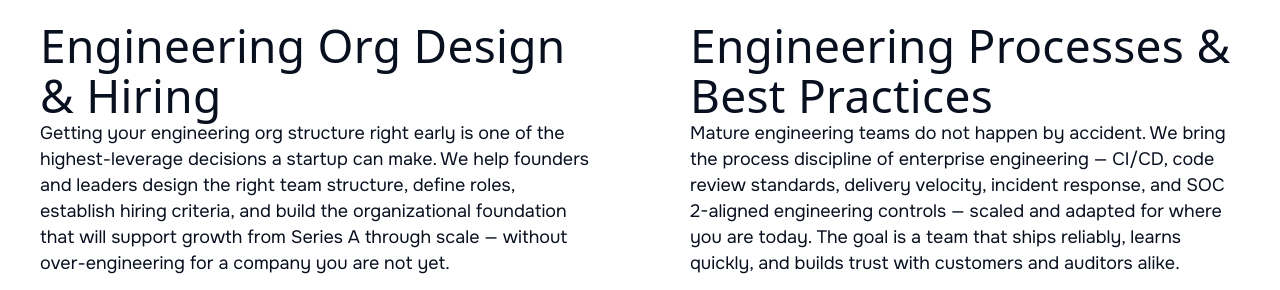
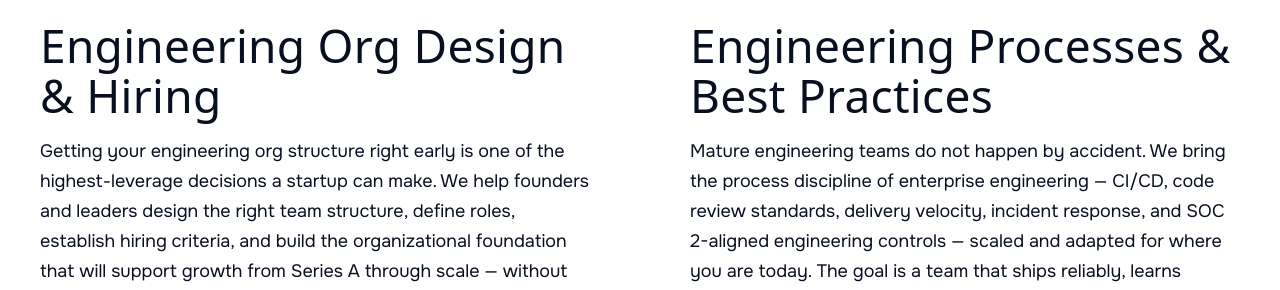
Before and after one commit to GrowthPointTech/gp-website, a website: page services/cto.html in a window 1280 px wide. Shown: the part 2671-2961 px from the top of the page. Drawn offline with Linux system fonts and the light colour scheme; a web font is replaced by a local one.

Commit message:
fix: increase service article card spacing and line-height
- row-gap 20px → 64px for clear card separation
- h3 margin-bottom 0 → 16px between title and body
- p line-height 26px → 30px for readability

Applies to all service pages (CTO, CISO, CHRO).

Co-Authored-By: Claude Sonnet 4.6 <noreply@anthropic.com>

```diff
--- a/css/pages.css
+++ b/css/pages.css
@@ -1505,7 +1505,7 @@ body.isms-modal-open {
   display: grid;
   grid-template-columns: 1fr 1fr;
   column-gap: 100px;
-  row-gap: 20px;
+  row-gap: 64px;
 }
 
 .service-article img {
@@ -1516,13 +1516,13 @@ body.isms-modal-open {
 }
 
 .service-article h3 {
-  margin-bottom: 0;
+  margin-bottom: var(--space-sm);
 }
 
 .service-article p {
   font-size: 18px;
   font-weight: 400;
-  line-height: 26px;
+  line-height: 30px;
   color: var(--gp-rich-black);
   margin-bottom: 0;
 }
```
